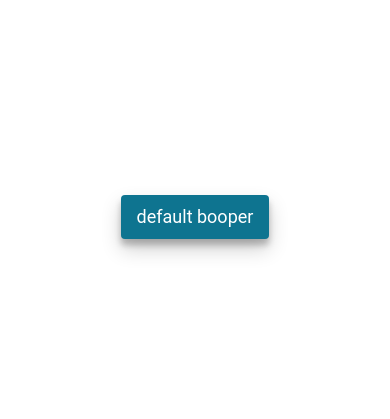
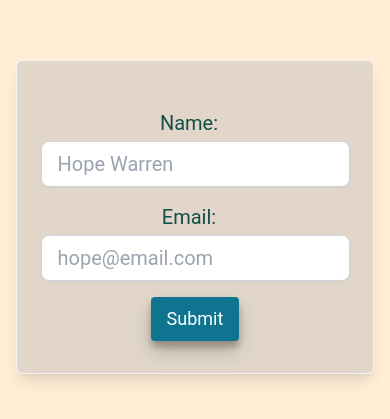
Before and after one commit to hopeVaughn/p2p, a React (Vite) app in the folder apps/client/: page / in a window 390 px wide. Shown: the part 205-624 px from the top of the page. Built offline with nearby package versions, Linux system fonts and the light colour scheme.

Commit message:
update formrow and formbackground to be responsive

```diff
--- a/apps/client/src/App.tsx
+++ b/apps/client/src/App.tsx
@@ -1,12 +1,36 @@
 import Button from "./Global_Components/Buttons";
+import FormRow from "./Global_Components/FormRow";
+import FormBackdrop from "./Global_Components/FormBackdrop";
 function App() {
+  const handleFormSubmit = (event: React.FormEvent<HTMLFormElement>) => {
+    event.preventDefault();
+    // Handle form submission here
+  };
+
+  const handleInputChange = (event: React.ChangeEvent<HTMLInputElement>) => {
+    // Handle input changes here
+  };
   return (
-    <div className="flex justify-center items-center h-screen">
-      <Button
-        variant="primary"
-        btnText="default booper"
-      />
-
+    <div className="flex justify-center items-center h-screen bg-orange-100">
+      <FormBackdrop onSubmit={handleFormSubmit}>
+        <FormRow
+          type="text"
+          name="name"
+          value=""
+          handleChange={handleInputChange}
+          labelText="Name:"
+          placeholder="Hope Warren"
+        />
+        <FormRow
+          type="email"
+          name="email"
+          value=""
+          handleChange={handleInputChange}
+          labelText="Email:"
+          placeholder="hope@email.com"
+        />
+        {/* Add more form rows as needed */}
+      </FormBackdrop>
     </div>
   );
 }
--- /dev/null
+++ b/apps/client/src/Global_Components/FormBackdrop.tsx
@@ -0,0 +1,25 @@
+import React, { ReactNode } from 'react';
+import Button from './Buttons';
+
+interface FormBackdropProps {
+  onSubmit: (event: React.FormEvent<HTMLFormElement>) => void;
+  children: ReactNode;
+}
+
+const FormBackdrop: React.FC<FormBackdropProps> = ({ onSubmit, children }) => {
+  return (
+    <div className="fixed top-0 left-0 w-full h-full flex items-center justify-center px-4 sm:px-0">
+      <form
+        onSubmit={onSubmit}
+        className="w-full bg-gray-400 rounded-md bg-clip-padding backdrop-filter backdrop-blur-sm bg-opacity-30 border border-gray-100 shadow-lg max-w-md px-2 sm:px-4 py-8 flex flex-col space-y-4 items-center mx-auto"
+      >
+        {children}
+        <div className="mt-4 flex justify-center">
+          <Button type="submit" variant="primary" btnText="Submit" />
+        </div>
+      </form>
+    </div>
+  );
+};
+
+export default FormBackdrop;
--- /dev/null
+++ b/apps/client/src/Global_Components/FormRow.tsx
@@ -0,0 +1,30 @@
+import React, { ChangeEvent } from 'react';
+
+interface FormRowProps {
+  type: string;
+  name: string;
+  value: string | number;
+  handleChange: (event: ChangeEvent<HTMLInputElement>) => void;
+  labelText?: string;
+  placeholder?: string;
+}
+
+const FormRow: React.FC<FormRowProps> = ({ type, name, value, handleChange, labelText, placeholder }) => {
+  return (
+    <div className='form-row mt-4 text-teal-900 text-xl text-center'>
+      <label htmlFor={name} className='form-label mr-3'>
+        {labelText || name}
+      </label>
+      <input
+        type={type}
+        value={value}
+        name={name}
+        onChange={handleChange}
+        className='form-input bg-white border border-gray-300 rounded-lg shadow-sm px-4 py-2 mt-1 focus:ring focus:ring-blue-300 focus:outline-none mx-auto'
+        placeholder={placeholder}
+      />
+    </div>
+  );
+};
+
+export default FormRow;
```
Also changed, not shown: apps/client/src/Global_Components/Form.tsx (deleted), apps/client/src/utils/Actions/index.ts (added).
